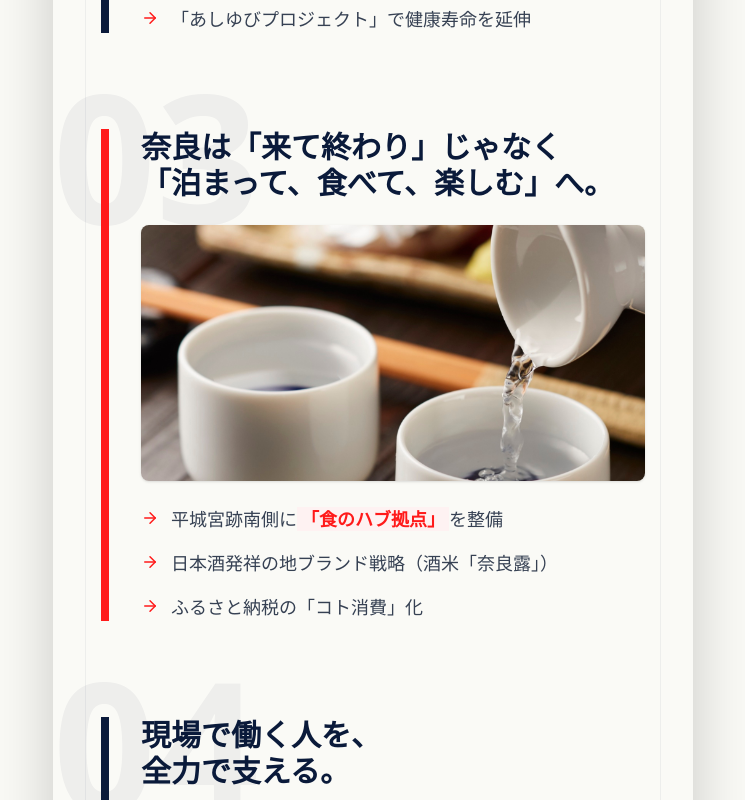
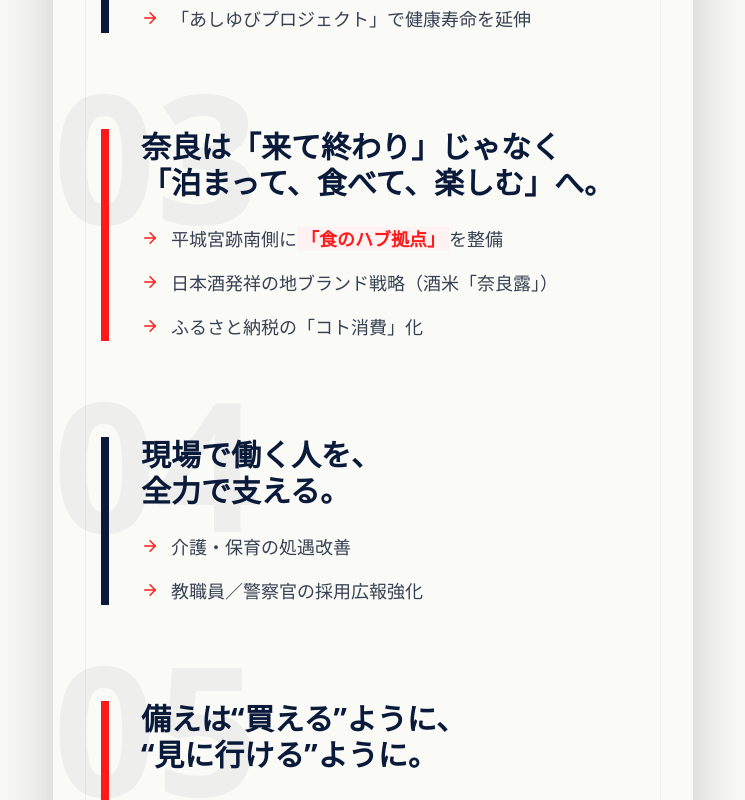
Before and after one commit to tkaminobiz-art/daichihoshikawa-git, a Next.js app: page / in a window 1280 px wide. Shown: the part 2600-3400 px from the top of the page, without its empty margins (267-1012 px from the left). Built offline with nearby package versions, Linux system fonts and the light colour scheme.

Commit message:
Remove images from POLICY section

```diff
--- a/app/page.tsx
+++ b/app/page.tsx
@@ -340,9 +340,9 @@ export default function Page() {
                   {[
                      { id: "01", title: "「守りの穴」を、<br/>仕組みで塞ぐ。", items: ["見守りカメラ設置の助成を確保・拡充", "<span><strong class='text-[#FF1A1A] bg-red-50 px-1'>ベビーシッター助成</strong>の前進</span>", "児相・警察・行政の連携システム提言"] },
                      { id: "02", title: "移動のストレスを減らし、<br/>暮らしを快適に。", items: ["公共ライドシェアの導入（<strong class='text-[#FF1A1A]'>高齢者の足</strong>・交通空白地対策）", "大和西大寺駅の高架化・開かずの踏切解消", "道路環境の改善（ならの道リフレッシュ 198km）", "「あしゆびプロジェクト」で健康寿命を延伸"] },
-                     { id: "03", title: "奈良は「来て終わり」じゃなく<br/>「泊まって、食べて、楽しむ」へ。", img: "/images/activity_02.png", items: ["平城宮跡南側に<strong class='text-[#FF1A1A] bg-red-50 px-1'>「食のハブ拠点」</strong>を整備", "日本酒発祥の地ブランド戦略（酒米「奈良露」）", "ふるさと納税の「コト消費」化"] },
+                     { id: "03", title: "奈良は「来て終わり」じゃなく<br/>「泊まって、食べて、楽しむ」へ。", items: ["平城宮跡南側に<strong class='text-[#FF1A1A] bg-red-50 px-1'>「食のハブ拠点」</strong>を整備", "日本酒発祥の地ブランド戦略（酒米「奈良露」）", "ふるさと納税の「コト消費」化"] },
                      { id: "04", title: "現場で働く人を、<br/>全力で支える。", items: ["介護・保育の処遇改善", "教職員／警察官の採用広報強化"] },
-                     { id: "05", title: "備えは“買える”ように、<br/>“見に行ける”ように。", img: "/images/activity_04.jpg", items: ["災害時のドローン隊強化（契約・運用）", "消防学校（五條市）の防災拠点化", "<strong class='text-[#FF1A1A]'>ツキノワグマ対策</strong>（目撃117件への即応体制）"] }
+                     { id: "05", title: "備えは“買える”ように、<br/>“見に行ける”ように。", items: ["災害時のドローン隊強化（契約・運用）", "消防学校（五條市）の防災拠点化", "<strong class='text-[#FF1A1A]'>ツキノワグマ対策</strong>（目撃117件への即応体制）"] }
                   ].map((p, i) => (
                      <Reveal key={p.id}>
                         <div className="relative group">
@@ -350,11 +350,6 @@ export default function Page() {
                            <span className="absolute -top-12 -left-4 lg:-top-16 lg:-left-12 text-[100px] lg:text-[180px] font-black text-[#0A1A3A]/5 select-none z-0 group-hover:text-[#FF1A1A]/10 transition-colors leading-none">{p.id}</span>
                            <div className={`relative z-10 pl-4 lg:pl-8 border-l-4 lg:border-l-8 ${i % 2 === 0 ? 'border-[#FF1A1A]' : 'border-[#0A1A3A]'}`}>
                               <h5 className="text-xl lg:text-3xl font-bold mb-6 text-[#0A1A3A]" dangerouslySetInnerHTML={{ __html: p.title }}></h5>
-                              {p.img && (
-                                 <div className="my-6 w-full h-48 lg:h-64 overflow-hidden rounded-lg shadow-sm">
-                                    <img src={p.img} alt="" className="w-full h-full object-cover transform hover:scale-105 transition-transform duration-500" />
-                                 </div>
-                              )}
                               <ul className="space-y-4 text-sm lg:text-lg text-gray-700">
                                  {p.items.map((item, idx) => (
                                     <li key={idx} className="flex gap-3 items-start">
```
